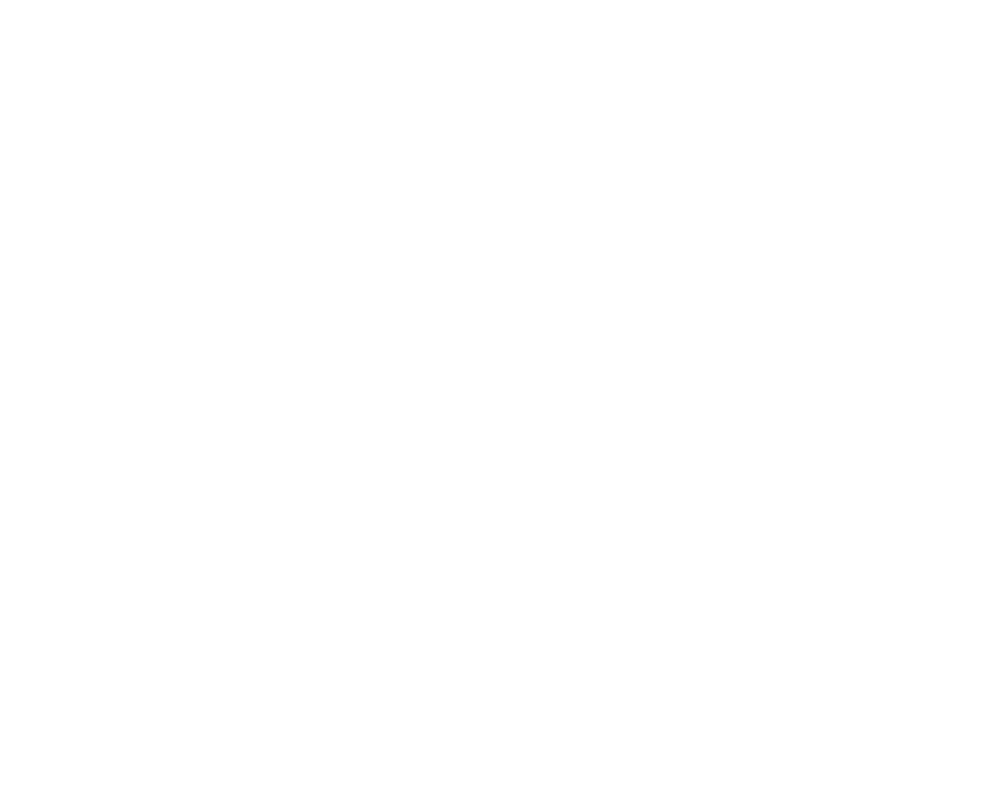
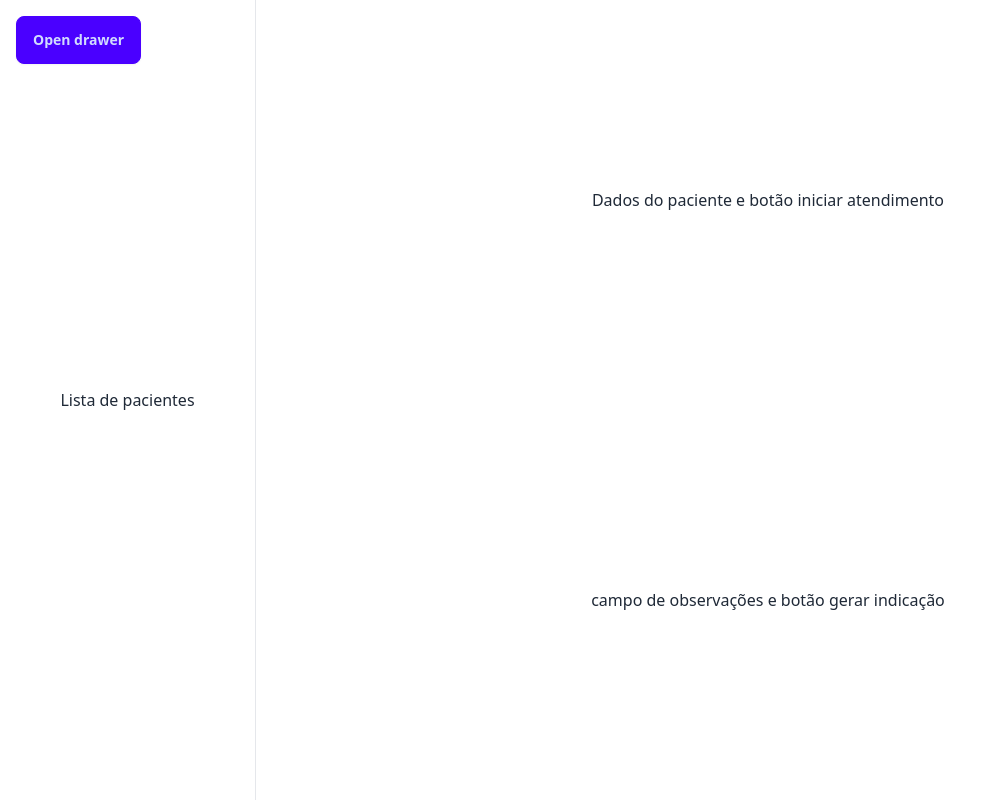
Before and after one commit to therapies-love-kids/modulo-avaliacao, a React (Vite) app: page /Telaatendimento in a window 1280 px wide. Before the commit this address had no page. Shown: the whole page, without its empty margins (0-991 px from the left). Built offline with nearby package versions, Linux system fonts and the light colour scheme.

Commit message:
MOD: routes completo

```diff
--- a/src/root.tsx
+++ b/src/root.tsx
@@ -3,6 +3,7 @@ import { BrowserRouter as Router, Routes, Route } from "react-router-dom";
 import Login from "./App";
 import Telaprincipal from "./telaprincipal";
 import Guiche from "./Guiche";
+import Telaatendimento from "./telaatendimento";
 export default function Root() {
   const App: React.FC = () => {
     return (
@@ -14,6 +15,7 @@ export default function Root() {
       <Routes>
         <Route path="/" element={<Login />} />
         <Route path="/Telaprincipal" element={<Telaprincipal />} />
+        <Route path="/Telaatendimento" element={<Telaatendimento />} />
         <Route path="/Guiche" element={<Guiche />} />
       </Routes>
     </Router>
--- a/src/telaatendimento.tsx
+++ b/src/telaatendimento.tsx
@@ -1,6 +1,6 @@
 import * as React from "react";
 import Calendar from "react-calendar";
-import { useNavigate } from "react-router-dom";
+import { Link, useNavigate } from "react-router-dom";
 
 export default function TelaPrincipal() {
   return (
@@ -37,11 +37,11 @@ export default function TelaPrincipal() {
           className="drawer-overlay"
         ></label>
         <ul className="menu bg-base-200 text-base-content min-h-full w-80 p-4">
-          <li>
-            <a>Sidebar Item 1</a>
+        <li>
+            <Link to="/TelaPrincipal">Tela Principal</Link>
           </li>
           <li>
-            <a>Sidebar Item 2</a>
+            <Link to="/">Sair</Link>
           </li>
         </ul>
       </div>
--- a/src/telaprincipal.tsx
+++ b/src/telaprincipal.tsx
@@ -1,6 +1,6 @@
 import * as React from "react";
 import Calendar from "react-calendar";
-import { useNavigate } from "react-router-dom";
+import { Link, useNavigate } from "react-router-dom";
 
 /**
  * Tela principal do sistema
@@ -89,10 +89,10 @@ export default function TelaPrincipal() {
         ></label>
         <ul className="menu bg-base-200 text-base-content min-h-full w-80 p-4">
           <li>
-            <a>Sidebar Item 1</a>
+            <Link to="/Telaatendimento">Atendimento</Link>
           </li>
           <li>
-            <a>Sidebar Item 2</a>
+            <Link to="/">Sair</Link>
           </li>
         </ul>
       </div>
```
